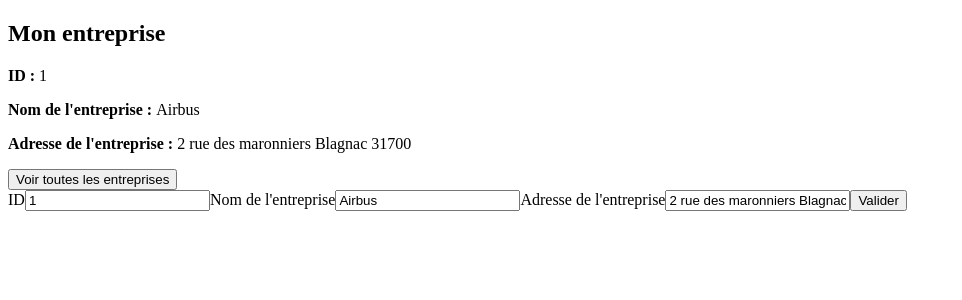
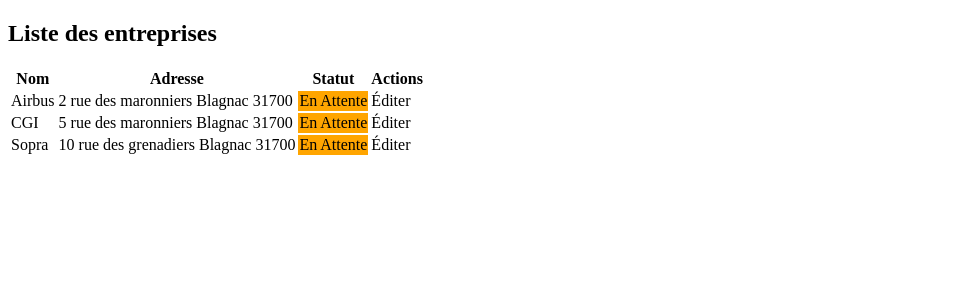
Before and after one commit to Titouan-C/application-progress, an Angular app: page /company/list in a window 1280 px wide. Before the commit this address led to /. Shown: the top 300 px of the page, without its empty margins (0-962 px from the left). Built offline with nearby package versions, Linux system fonts and the light colour scheme.

Commit message:
add routes, etc

```diff
--- a/src/app/app.component.html
+++ b/src/app/app.component.html
@@ -1,3 +1 @@
-<app-company-list></app-company-list>
-<app-company-form></app-company-form>
 <router-outlet></router-outlet>
--- a/src/app/app.routes.ts
+++ b/src/app/app.routes.ts
@@ -1,3 +1,10 @@
 import { Routes } from '@angular/router';
+import { CompanyFormComponent } from './company/company-form/company-form.component';
+import { CompanyListComponent } from './company/company-list/company-list.component';
 
-export const routes: Routes = [];
+export const routes: Routes = [
+    { path: 'company/edit/:id', component: CompanyFormComponent },
+    { path: 'company/list', component: CompanyListComponent },
+    { path: 'company/:id', component: CompanyFormComponent },
+    { path: '', redirectTo: 'company/list', pathMatch: 'full' }
+];
--- a/src/app/company/company-form/company-form.component.html
+++ b/src/app/company/company-form/company-form.component.html
@@ -20,16 +20,12 @@
     ? 'error-red'
     : ''"/>
 
-    <!-- <div formGroupName="address">
-        <h2>Adresse de l'entreprise</h2>
-        <label for="street">Rue</label>
-        <input type="text" formControlName="street" id="street" />
+    <label for="status">Statut</label>
+    <select name="status" id="status" formControlName="status">
+        <option value="En Attente">En Attente</option>
+        <option value="Refus">Refus</option>
+    </select>
 
-        <label for="city">Ville</label>
-        <input type="text" formControlName="city" id="city" />
-
-        <label for="zip">Code postal</label>
-        <input type="text" formControlName="zip" id="zip" />
-    </div> -->
     <button type="submit">Valider</button>
+    <button type="button" (click)="resetForm()">Réinitialiser</button>
 </form>
--- a/src/app/company/company-form/company-form.component.ts
+++ b/src/app/company/company-form/company-form.component.ts
@@ -1,4 +1,4 @@
-import { Component, OnInit } from '@angular/core';
+import { Component, OnInit, Input, Output, EventEmitter } from '@angular/core';
 import { FormBuilder, FormGroup, Validators } from '@angular/forms';
 import { Company } from '../company.model';
 import { customNameValidator } from './customName.directive';
@@ -9,6 +9,11 @@
   styleUrl: './company-form.component.css'
 })
 export class CompanyFormComponent implements OnInit {
+  @Input()
+  model: Company | null = null;
+  @Output()
+  emitCompany: EventEmitter<Company> = new EventEmitter<Company>();
+
   companyForm = this.fb.group({
     id: [0, [
       Validators.required,
@@ -17,30 +22,39 @@
     name: ['', [
       Validators.required,
       Validators.minLength(2),
-      customNameValidator(/CGI/)
+      customNameValidator(/IPI/)
     ]],
     address: ['', [
       Validators.required
+    ]],
+    status: ['', [
+      Validators.required
     ]]
   }, { updateOn: "submit" });
-  model: Company;
+  submitted = false;
 
-  constructor(private fb: FormBuilder) {
-    this.model = new Company(
-      1,
-      'Airbus',
-      '2 rue des maronniers Blagnac 31700'
-    );
+  constructor(private fb: FormBuilder) { }
+
+  ngOnInit(): void {
+    this.submitted = false;
+    if (this.model === null) {
+      this.model = new Company(-1, '', '', '');
+    } else {
+      this.companyForm.patchValue(this.model);
+    }
   }
 
-  ngOnInit() {
-    this.companyForm.patchValue(this.model);
+  onSubmit(): void {
+    this.submitted = true;
+    if (this.companyForm.valid) {
+      this.model = { ...this.model!, ...this.companyForm.value };
+      this.emitCompany.emit(this.model!);
+    }
   }
 
-  onSubmit() {
-    if (this.companyForm.valid) {
-      this.model = { ...this.model!, ...this.companyForm.value };
-      console.log(this.model);
+  resetForm(): void {
+    if (this.model !== null) {
+      this.companyForm.patchValue(this.model);
     }
   }
 }
--- a/src/app/company/company-list/company-list.component.html
+++ b/src/app/company/company-list/company-list.component.html
@@ -1,20 +1,34 @@
-<h2>Mon entreprise</h2>
+<!-- <h2>Mon entreprise</h2>
 <p><strong>ID : </strong> {{ currentCompany?.id }}</p>
 <p><strong>Nom de l'entreprise : </strong> {{ currentCompany?.name }}</p>
 <p><strong>Adresse de l'entreprise : </strong> {{ currentCompany?.address }}</p>
 <p *ngIf="!currentCompany">Chargement...</p>
 <button type="button" (click)="rotateCompanyClicked()">Voir toutes les entreprises</button>
 
-<!-- <h2>Liste des entreprises</h2>
-<table>
+<p appStatusDirective>En Attente</p>
+<p appStatusDirective>Refus</p> -->
+
+<h2>Liste des entreprises</h2>
+<p *ngIf="companyList.length == 0">Chargement...</p>
+<table *ngIf="companyList.length > 0">
     <thead>
         <th>Nom</th>
         <th>Adresse</th>
+        <th>Statut</th>
+        <th>Actions</th>
     </thead>
     <tbody>
-        <tr *ngFor="let company in companyArray">
+        <tr *ngFor="let company of companyList">
             <td>{{ company.name }}</td>
             <td>{{ company.address }}</td>
+            <td appStatusDirective>{{ company.status }}</td>
+            <td>
+                <span (click)="setCurrentCompany(company)">Éditer</span>
+                <!-- <a [routerLink]="['/', 'companies', company.id]"
+                >Voir</a> -->
+            </td>
         </tr>
     </tbody>
-</table> -->
+</table>
+<app-company-form *ngIf="currentCompany" [model]="currentCompany" (emitCompany)="updateList($event)">
+</app-company-form>
--- a/src/app/company/company-list/company-list.component.ts
+++ b/src/app/company/company-list/company-list.component.ts
@@ -9,10 +9,9 @@
   styleUrl: './company-list.component.css'
 })
 export class CompanyListComponent implements OnInit, OnDestroy {
-  currentCompany: Company | undefined;
-  companyList: Array<Company> | undefined;
+  currentCompany: Company | undefined | null;
+  companyList = new Array<Company>();
   subscription: Subscription | undefined;
-  subscriptionTwo: Subscription | undefined;
 
   constructor(private companyService: CompanyService) { }
 
@@ -20,30 +19,26 @@
     if (!this.subscription) {
       this.subscription = this.companyService.getAllCompanies().subscribe(resCompanyList => {
         this.companyList = resCompanyList;
-
-        if (this.companyList.length > 0) {
-          this.currentCompany = this.companyList.at(0);
-        }
       })
     }
   }
 
-  rotateCompanyClicked(): void {
-    if (!this.subscriptionTwo) {
-      this.companyService.rotateAllCompanies().subscribe(company => {
-        this.currentCompany = company;
-      })
-    }
+  setCurrentCompany(company: Company): void {
+    this.currentCompany = null;
+    setTimeout(() => {
+      this.currentCompany = company;
+    }, 10);
+  }
+
+  updateList(company: Company): void {
+    let indexItem: number = this.companyList.findIndex(c => c.id === company.id);
+    this.companyList[indexItem] = { ...this.companyList[indexItem], ...company };
   }
 
   ngOnDestroy(): void {
     if (this.subscription) {
       this.subscription.unsubscribe();
     }
-
-    if (this.subscriptionTwo) {
-      this.subscriptionTwo.unsubscribe();
-    }
   }
 
 }
--- a/src/app/company/company.model.ts
+++ b/src/app/company/company.model.ts
@@ -2,10 +2,12 @@
     id: number | null;
     name: string | null;
     address: string | null;
+    status: string | null;
 
-    constructor(id: number, name: string, address: string) {
+    constructor(id: number, name: string, address: string, status: string) {
         this.id = id;
         this.name = name;
         this.address = address;
+        this.status = status;
     }
 }
--- a/src/app/company/company.module.ts
+++ b/src/app/company/company.module.ts
@@ -4,11 +4,13 @@
 import { CompanyListComponent } from './company-list/company-list.component';
 import { ReactiveFormsModule } from '@angular/forms';
 import { CompanyService } from './company.service';
+import { StatusDirective } from './status.directive';
 
 @NgModule({
   declarations: [
     CompanyFormComponent,
-    CompanyListComponent
+    CompanyListComponent,
+    StatusDirective
   ],
   imports: [
     CommonModule,
--- a/src/app/company/company.service.ts
+++ b/src/app/company/company.service.ts
@@ -5,9 +5,9 @@
 @Injectable()
 export class CompanyService {
     mockCompanyList: Array<Company> = [
-        new Company(1, 'Airbus', '2 rue des maronniers Blagnac 31700'),
-        new Company(2, 'CGI', '5 rue des maronniers Blagnac 317000'),
-        new Company(3, 'Sopra', '10 rue des grenadiers Blagnac 31700')
+        new Company(1, 'Airbus', '2 rue des maronniers Blagnac 31700', 'En Attente'),
+        new Company(2, 'CGI', '5 rue des maronniers Blagnac 31700', 'En Attente'),
+        new Company(3, 'Sopra', '10 rue des grenadiers Blagnac 31700', 'En Attente')
     ];
 
     getAllCompanies(): Observable<Array<Company>> {
--- /dev/null
+++ b/src/app/company/status.directive.ts
@@ -0,0 +1,18 @@
+import { AfterContentInit, Directive, ElementRef, OnInit } from '@angular/core';
+
+@Directive({
+  selector: '[appStatusDirective]'
+})
+export class StatusDirective implements AfterContentInit {
+
+  constructor(private el: ElementRef) { }
+
+  ngAfterContentInit() {
+    if (this.el.nativeElement.innerText == "Refus") {
+      this.el.nativeElement.style.backgroundColor = "red";
+    } else if (this.el.nativeElement.innerText == "En Attente") {
+      this.el.nativeElement.style.backgroundColor = "orange";
+    }
+  }
+
+}
```
Also changed, not shown: 1 other file (tests, documents, lock files or other folders).
